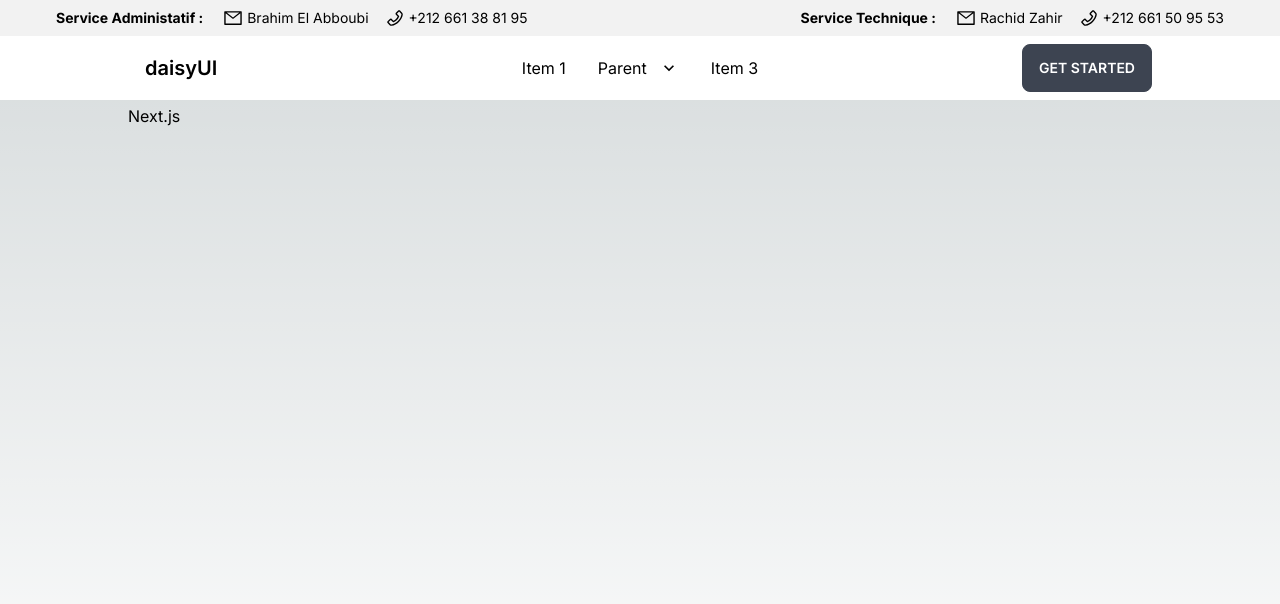
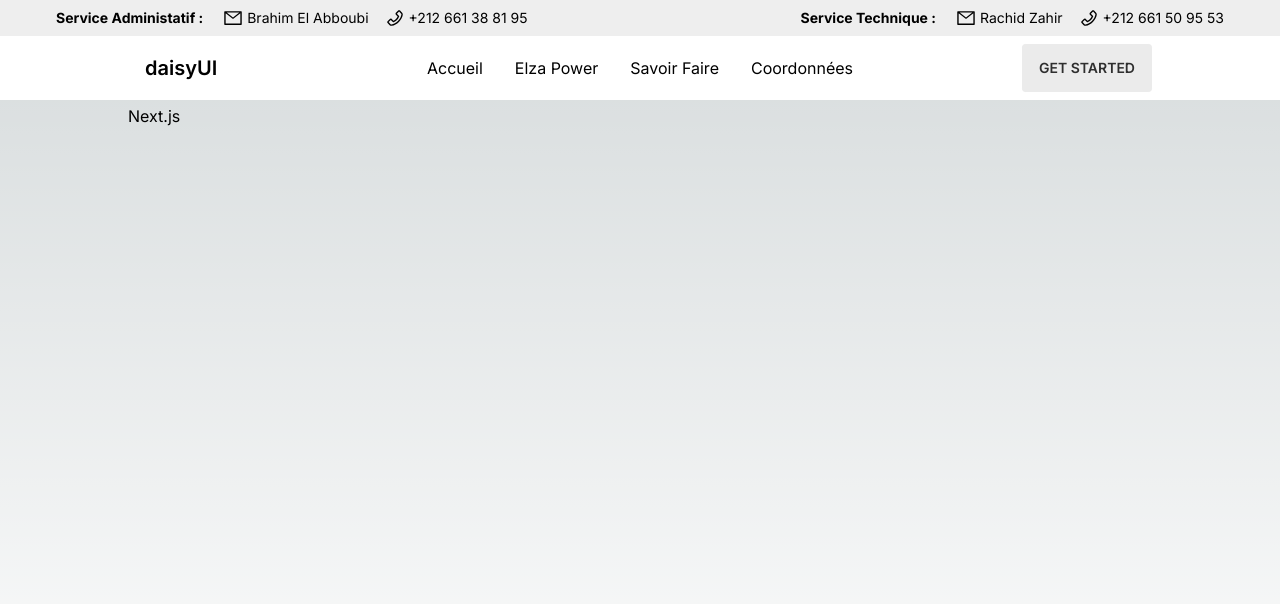
Before and after one commit to Proxy-o/elza, a Next.js app: page / in a window 1280 px wide. Shown: the top 604 px of the page. Built offline with nearby package versions, Linux system fonts and the light colour scheme.

Commit message:
[UI] edit header

```diff
--- a/app/components/header/Header.tsx
+++ b/app/components/header/Header.tsx
@@ -26,14 +26,14 @@ export default function Header() {
             </label>
             <ul
               tabIndex={0}
-            className="menu menu-compact dropdown-content mt-3 p-2 shadow bg-base-100 rounded-box w-52"
+              className="menu menu-compact dropdown-content mt-3 p-2 shadow bg-red-100 rounded-box w-52"
             >
               <li>
-              <a>Item 1</a>
+                <a>Accueill</a>
               </li>
-            <li tabIndex={0}>
+              {/* <li tabIndex={0}>
                 <a className="justify-between">
-                Parent
+
                   <svg
                     className="fill-current"
                     xmlns="http://www.w3.org/2000/svg"
@@ -52,9 +52,15 @@ export default function Header() {
                     <a>Submenu 2</a>
                   </li>
                 </ul>
+              </li> */}
+              <li>
+                <a>Elza Power</a>
               </li>
               <li>
-              <a>Item 3</a>
+                <a>Savoir Faire</a>
+              </li>
+              <li>
+                <a>Coordonnées</a>
               </li>
             </ul>
           </div>
@@ -63,9 +69,9 @@ export default function Header() {
         <div className="navbar-center hidden lg:flex">
           <ul className="menu menu-horizontal px-1">
             <li>
-            <a>Item 1</a>
+              <a>Accueil</a>
             </li>
-          <li tabIndex={0}>
+            {/* <li tabIndex={0}>
               <a>
                 Parent
                 <svg
@@ -86,9 +92,15 @@ export default function Header() {
                   <a>Submenu 2</a>
                 </li>
               </ul>
+            </li> */}
+            <li>
+              <a>Elza Power</a>
             </li>
             <li>
-            <a>Item 3</a>
+              <a>Savoir Faire</a>
+            </li>
+            <li>
+              <a>Coordonnées</a>
             </li>
           </ul>
         </div>
--- a/app/layout.tsx
+++ b/app/layout.tsx
@@ -17,7 +17,7 @@ export default function RootLayout({
   children: React.ReactNode;
 }) {
   return (
-    <html lang="en">
+    <html lang="en" data-theme="wireframe">
       <Head>
         <meta charSet="utf-8" />
         <title>{metadata.title}</title>
```
Lines whose indentation alone changed are shown as unchanged.
